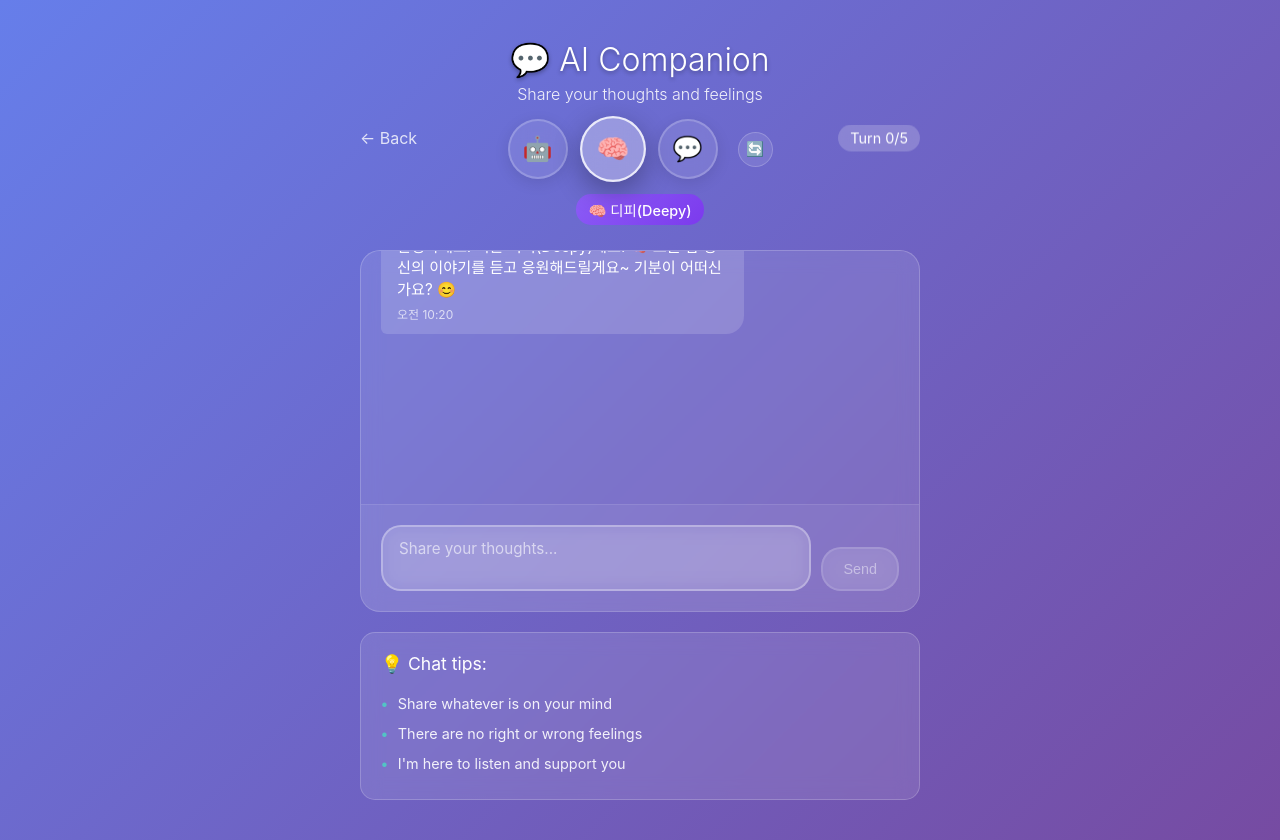
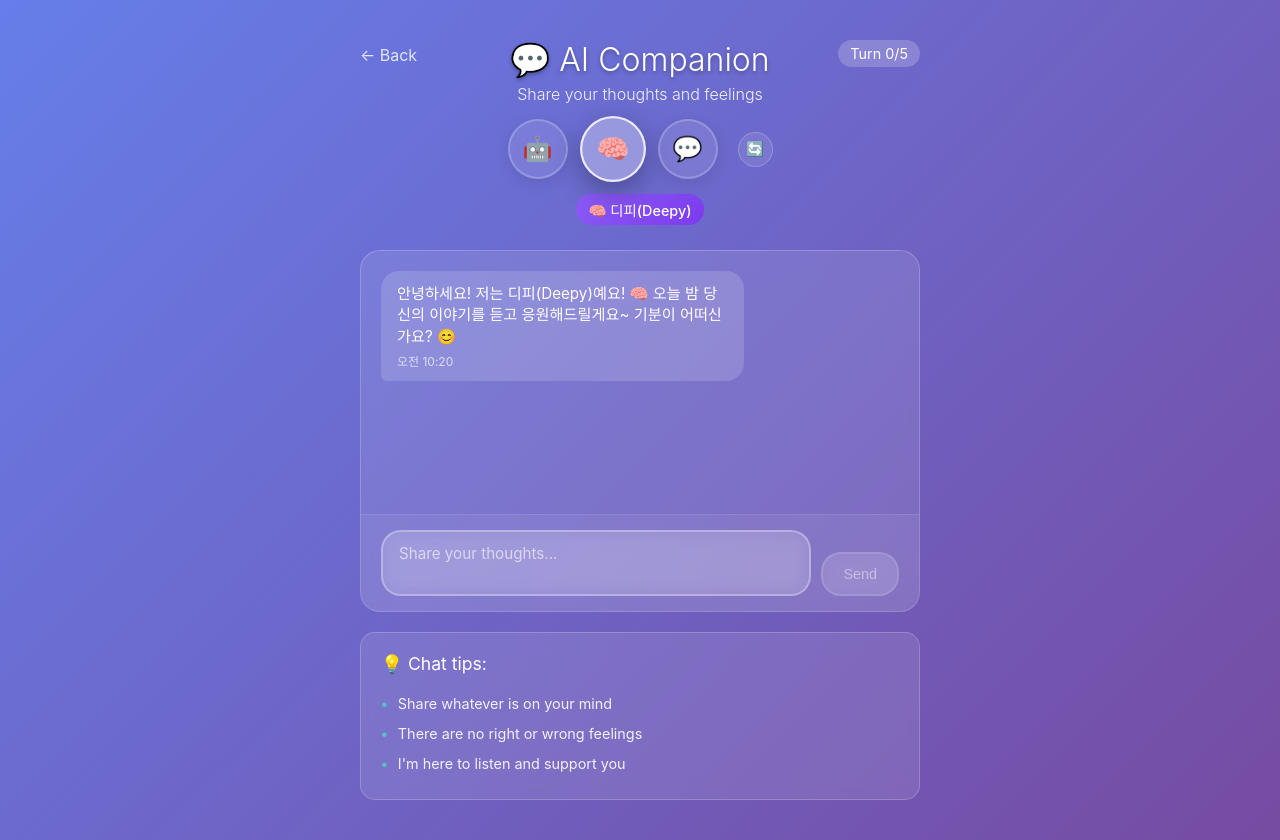
Before and after one commit to SaintKim0/SleepTalk-App, a Next.js app: page /chat in a window 1280 px wide. Built offline with nearby package versions, Linux system fonts and the light colour scheme; no server answers.

Commit message:
AI 대화창 간격 조정

```diff
--- a/styles/Chat.module.css
+++ b/styles/Chat.module.css
@@ -3,6 +3,45 @@
   background: linear-gradient(135deg, #667eea 0%, #764ba2 100%);
   padding: 20px;
   font-family: -apple-system, BlinkMacSystemFont, 'Segoe UI', Roboto, sans-serif;
+}
+
+@media (max-width: 768px) {
+  .container {
+    padding: 10px;
+  }
+
+  .main {
+    padding: 10px;
+    height: 100vh;
+  }
+
+  .header {
+    margin-bottom: 10px;
+    padding-bottom: 5px;
+  }
+
+  .title {
+    font-size: 1.5rem;
+  }
+
+  .subtitle {
+    font-size: 0.9rem;
+  }
+
+  .messagesContainer {
+    padding: 15px;
+    padding-bottom: 5px;
+    min-height: 150px;
+  }
+
+  .inputContainer {
+    padding: 10px 15px;
+  }
+
+  .messageInput {
+    padding: 10px 14px;
+    font-size: 0.9rem;
+  }
 }
 
 .main {
@@ -26,13 +65,13 @@
 .backButton {
   position: absolute;
   left: 0;
-  top: 50%;
-  transform: translateY(-50%);
+  top: 0;
   color: white;
   text-decoration: none;
   font-size: 1rem;
   opacity: 0.8;
   transition: opacity 0.3s ease;
+  padding: 5px 0;
 }
 
 .backButton:hover {
@@ -57,8 +96,7 @@
 .turnCounter {
   position: absolute;
   right: 0;
-  top: 50%;
-  transform: translateY(-50%);
+  top: 0;
   background: rgba(255, 255, 255, 0.2);
   padding: 5px 12px;
   border-radius: 15px;
@@ -80,11 +118,12 @@
 .messagesContainer {
   flex: 1;
   padding: 20px;
+  padding-bottom: 5px;
   overflow-y: auto;
   display: flex;
   flex-direction: column;
   gap: 15px;
-  min-height: 300px;
+  min-height: 200px;
 }
 
 .message {
@@ -166,12 +205,13 @@
 }
 
 .inputContainer {
-  padding: 20px;
+  padding: 15px 20px;
   background: rgba(255, 255, 255, 0.05);
   border-top: 1px solid rgba(255, 255, 255, 0.1);
   display: flex;
   gap: 10px;
   align-items: flex-end;
+  flex-shrink: 0;
 }
 
 .messageInput {
@@ -472,6 +512,8 @@
 
   .messagesContainer {
     padding: 10px;
+    padding-bottom: 5px;
+    min-height: 120px;
   }
 
   .messageContent {
```
